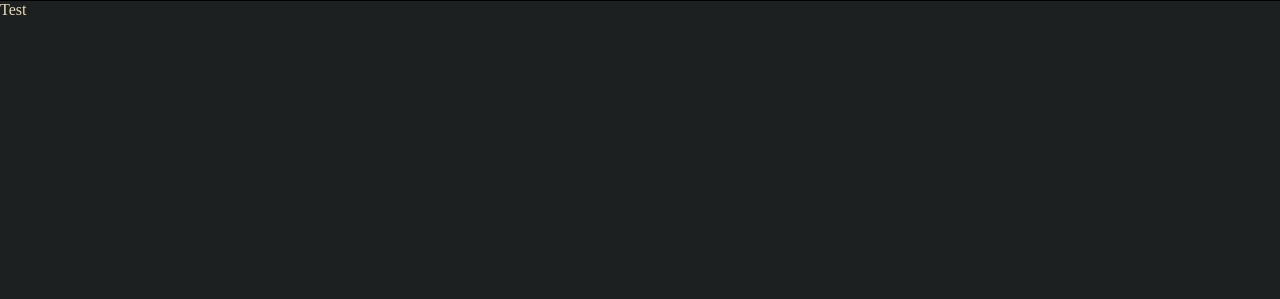
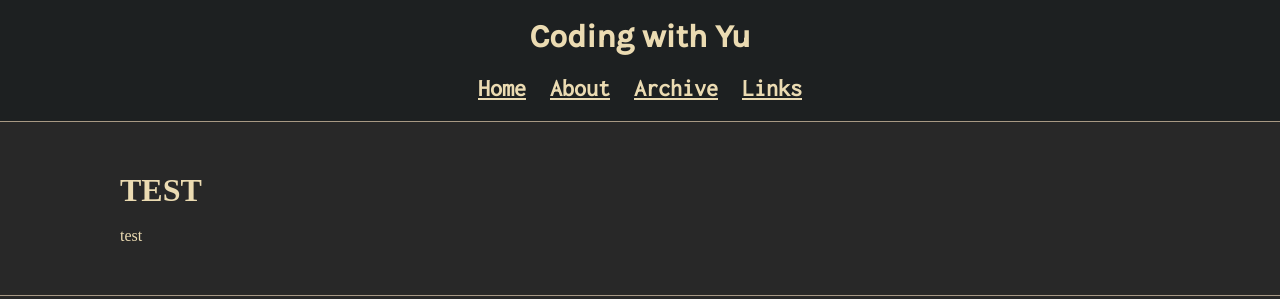
Before and after one commit to danielyu2003/danielyu2003.github.io, a plain HTML site: page index.html in a window 1280 px wide. Drawn offline with Linux system fonts and the light colour scheme.

Commit message:
added cards

```diff
--- a/index.html
+++ b/index.html
@@ -11,7 +11,24 @@
 		<link href="https://fonts.googleapis.com/css2?family=Inconsolata&family=Karla:wght@500&display=swap" rel="stylesheet">
 	</head>
 	<body>
-		<nav></nav>
-		Test
+		<!-- header -->
+		<header>
+			<br>
+			<div class="logo"><a href="#">Coding with Yu</a></div>
+			<nav>
+				<ul>
+					<li><a href="#">Home</a></li>
+					<li><a href="#">About</a></li>
+					<li><a href="#">Archive</a></li>
+					<li><a href="#">Links</a></li>
+				</ul>
+			</nav>
+		</header>
+		<!-- contents -->
+		<div class="card">
+			<h1>TEST</h1>
+			<br>
+			<p>test</p>
+		</div>
 	</body>
 </html>
--- a/styles.css
+++ b/styles.css
@@ -2,6 +2,7 @@
   margin: 0;
   padding: 0;
   box-sizing: border-box;
+  color: #ebdbb2;
 }
 
 html {
@@ -9,21 +10,60 @@ html {
 }
 
 body {
-  background-color: #1d2021;
+  background-color: #282828;
   position: relative;
   min-height: 100vh;
   width: 100%;
   -ms-overflow-style: none;  /* Internet Explorer 10+ */
   scrollbar-width: none;  /* Firefox */
-  color: #ebdbb2;
+  align-items: center;
+}
+
+header {
+  text-align: center;
+  background-color: #1d2021;
+}
+
+a {
+  transition: color 0.15s;
+}
+
+nav {
+  border-bottom: 1px solid #a89984;
+  text-align: center;
+  padding: 10px;
+}
+
+nav > ul > li {
+  display: inline-block;
+  padding: 10px;
+  font-family: 'Inconsolata', monospace;
+  font-weight: bold;
+  font-size: 24px;
 }
 
 body::-webkit-scrollbar {
   display: none;
 }
 
-nav {
-  border-bottom: 1px solid black;
+a:hover {
+  color: rgba(235, 219, 178, 0.7);
+}
+
+.logo {
+  font-family: 'Karla', sans-serif;
+  font-weight: bold;
+  font-size: 32px;
+}
+
+.logo > a {
+  text-decoration: none;
+}
+
+.card {
+  padding: 50px;
+  padding-left: 120px;
+  border-bottom: 1px solid #a89984;
 }
 
 @font-face {
```
